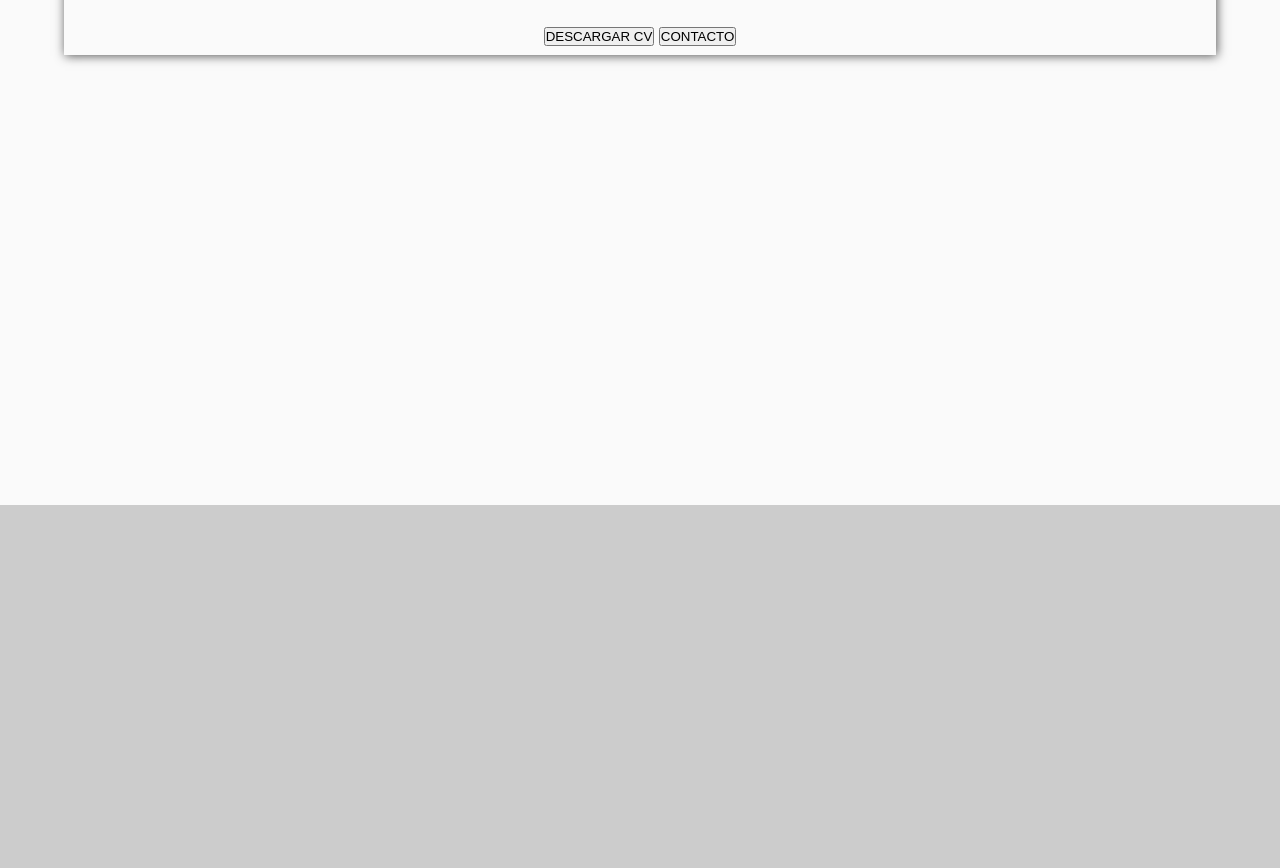
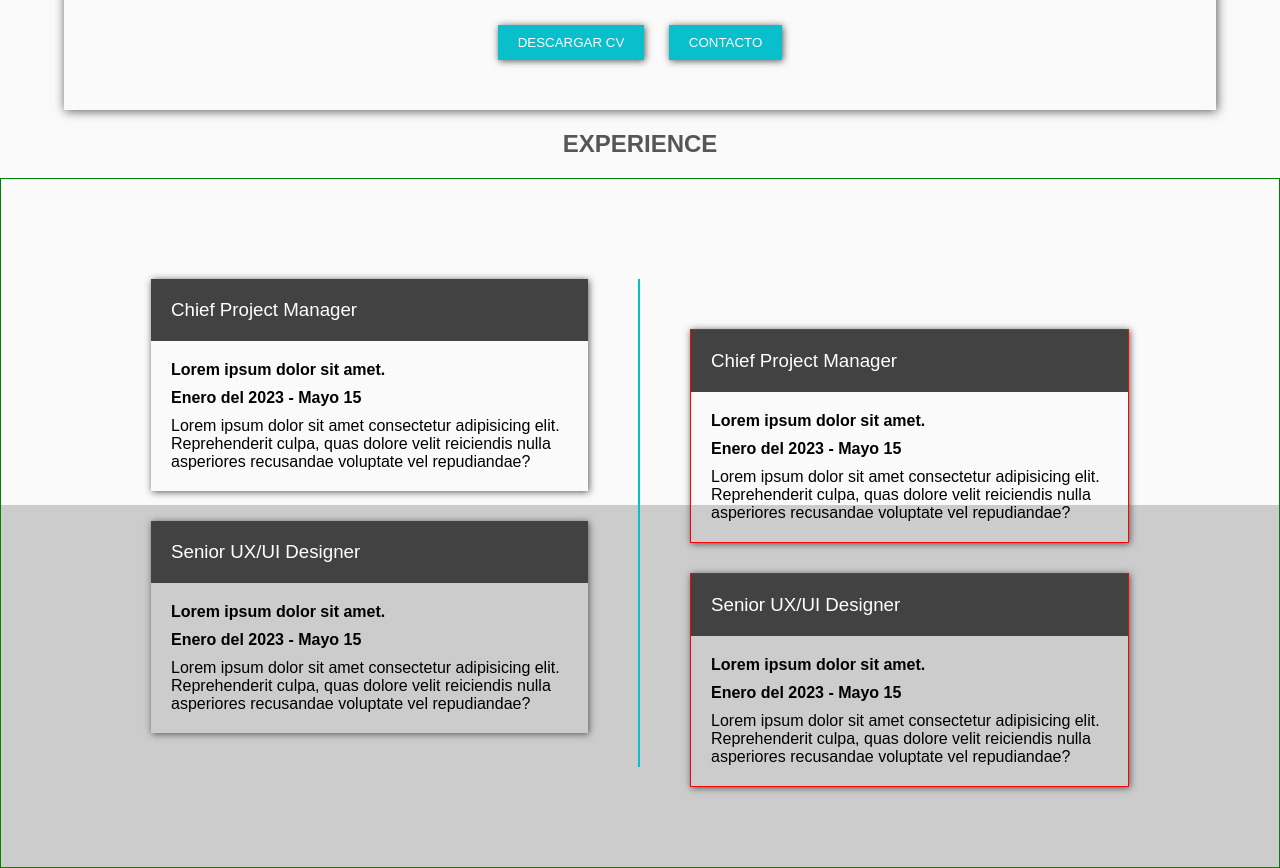
Before and after one commit to oscaruv28/cv, a plain HTML site: page index.html in a window 1280 px wide. Shown: the part 675-1543 px from the top of the page. Before the commit the page ends 1180 px from the top, so only its background shows below. Drawn offline with nearby package versions, Linux system fonts and the light colour scheme.

Commit message:
FIRST PART CV

```diff
--- a/index.html
+++ b/index.html
@@ -1,5 +1,6 @@
 <!DOCTYPE html>
 <html lang="en">
+
 <head>
     <meta charset="UTF-8">
     <meta name="viewport" content="width=device-width, initial-scale=1.0">
@@ -7,6 +8,7 @@
     <link rel="stylesheet" href="style.css">
     <title>Curriculum</title>
 </head>
+
 <body>
     <header class="header">
         <h1>Oscar Alejandro Guerrero</h1>
@@ -21,12 +23,66 @@
                 <i class='bx bxl-linkedin-square'></i>
                 <i class='bx bxl-github'></i>
             </div>
-            <article>Desarrollador web full stack con mas de 3 años de experiencia, un sólido conocimiento en tecnologías back-end utilizando como lenguaje principal PHP y su repsectivo framework Laravel. Mi experiencia me permite crear aplicaciones web funcionales, eficientes y atractivas, con un enfoque creativo. Siempre estoy buscando mejorar mis habilidades y mantenerme actualizado en las últimas tendencias tecnológicas en el mundo del desarrollo web.</article>
+            <article>Desarrollador web full stack con mas de 3 años de experiencia, un sólido conocimiento en
+                tecnologías back-end utilizando como lenguaje principal PHP y su repsectivo framework Laravel. Mi
+                experiencia me permite crear aplicaciones web funcionales, eficientes y atractivas, con un enfoque
+                creativo. Siempre estoy buscando mejorar mis habilidades y mantenerme actualizado en las últimas
+                tendencias tecnológicas en el mundo del desarrollo web.</article>
             <div class="btns">
                 <button>DESCARGAR CV</button>
                 <button>CONTACTO</button>
             </div>
         </section>
+        <section class="experience">
+            <h2>EXPERIENCE</h2>
+            <div class="container-experience">
+                <div class="separador-uno">
+                    <div class="elements">
+                        <h3>Chief Project Manager</h3>
+                        <div class="extra-information">
+                            <p class="title">Lorem ipsum dolor sit amet.</p>
+                            <p class="date">Enero del 2023 - Mayo 15</p>
+                            <p>Lorem ipsum dolor sit amet consectetur adipisicing elit. Reprehenderit culpa, quas
+                                dolore velit reiciendis nulla asperiores recusandae voluptate vel repudiandae?
+                            </p>
+                        </div>
+                    </div>
+                    <div class="elements">
+                        <h3>Senior UX/UI Designer</h3>
+                        <div class="extra-information">
+                            <p class="title">Lorem ipsum dolor sit amet.</p>
+                            <p class="date">Enero del 2023 - Mayo 15</p>
+                            <p>Lorem ipsum dolor sit amet consectetur adipisicing elit. Reprehenderit culpa, quas
+                                dolore velit reiciendis nulla asperiores recusandae voluptate vel repudiandae?
+                            </p>
+                        </div>
+                    </div>
+                </div>
+                <div class="separador-dos">
+                    <div class="elements">
+                        <h3>Chief Project Manager</h3>
+                        <div class="extra-information">
+                            <p class="title">Lorem ipsum dolor sit amet.</p>
+                            <p class="date">Enero del 2023 - Mayo 15</p>
+                            <p>Lorem ipsum dolor sit amet consectetur adipisicing elit. Reprehenderit culpa, quas
+                                dolore velit reiciendis nulla asperiores recusandae voluptate vel repudiandae?
+                            </p>
+                        </div>
+                    </div>
+                    <div class="elements">
+                        <h3>Senior UX/UI Designer</h3>
+                        <div class="extra-information">
+                            <p class="title">Lorem ipsum dolor sit amet.</p>
+                            <p class="date">Enero del 2023 - Mayo 15</p>
+                            <p>Lorem ipsum dolor sit amet consectetur adipisicing elit. Reprehenderit culpa, quas
+                                dolore velit reiciendis nulla asperiores recusandae voluptate vel repudiandae?
+                            </p>
+                        </div>
+                    </div>
+                </div>
+            </div>
+        </section>
     </main>
 </body>
+
 </html>
--- a/style.css
+++ b/style.css
@@ -23,7 +23,7 @@ h1 {
 }
 
 .header p {
-    margin-bottom: 10px;
+    /* margin-bottom: 10px; */
     font-size: 2rem;
 }
 
@@ -43,7 +43,8 @@ main {
 .seccion {
      margin: auto;
      padding: 150px 100px;
-     height: 350px;
+     padding-bottom: 50px;
+     /* height: 350px; */
      width: 90%;
      box-shadow: 1px 1px 10px #555;
      text-align: center;
@@ -53,7 +54,7 @@ main {
     color: #a1a1a1;
     font-size: 1.5rem;
     padding: 20px 0;
-    border: solid thin red;
+    /* border: solid thin red; */
 }
 
 .icons i {
@@ -64,3 +65,78 @@ main {
     text-align: center;
     margin-bottom: 30px;
 }
+
+.btns button {
+    padding: 10px 20px;
+    background-color: #09bfcc;
+    border: none;
+    color: #fff;
+    margin: 0 10px;
+    cursor: pointer;
+    box-shadow: 1px 1px 7px #555;
+}
+
+.experience h2 {
+    text-align: center;
+    padding: 20px 0;
+    color: #575656
+}
+
+.container-experience {
+    border: solid thin green;
+    display: grid;
+    grid-template-columns: repeat(2, 1fr);
+    padding: 100px;
+    /* gap: 10px; */
+}
+
+.elements {
+    /* border: solid thin red; */
+    box-shadow: 1px 1px 7px #555;
+    /* margin-bottom: 40px; */
+}
+
+.elements h3 {
+    font-weight: 100;
+    padding: 20px;
+    background-color: #424242;
+    color: #fff;
+}
+
+.extra-information {
+    padding: 20px;
+}
+
+.title,
+.date {
+    font-weight: 600;
+    margin-bottom: 10px;
+}
+
+.separador-uno {
+    padding: 0 50px;
+    border-right: 2px #09bfcc solid;
+}
+
+.separador-uno .elements {
+    margin-bottom: 30px;
+}
+
+.separador-dos {
+    padding: 0 50px;
+    /* border: solid thin red; */
+}
+
+.separador-dos .elements:first-child {
+    border: solid thin red;
+    transform: translateY(50px);
+}
+
+.separador-dos .elements:nth-child(2) {
+    border: solid thin red;
+    transform: translateY(50px);
+}
+
+.separador-dos .elements {
+    margin-bottom: 30px;
+}
```
